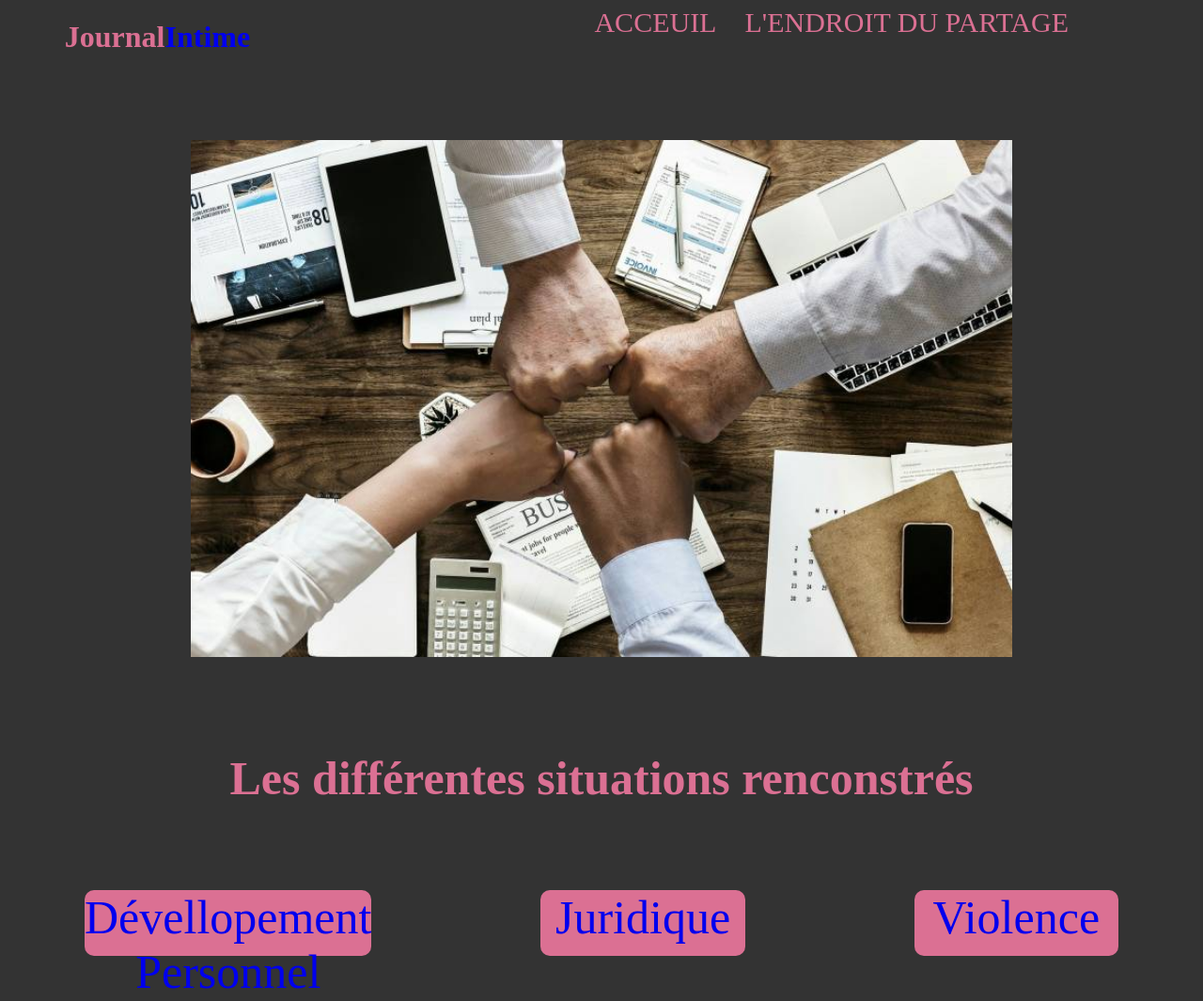
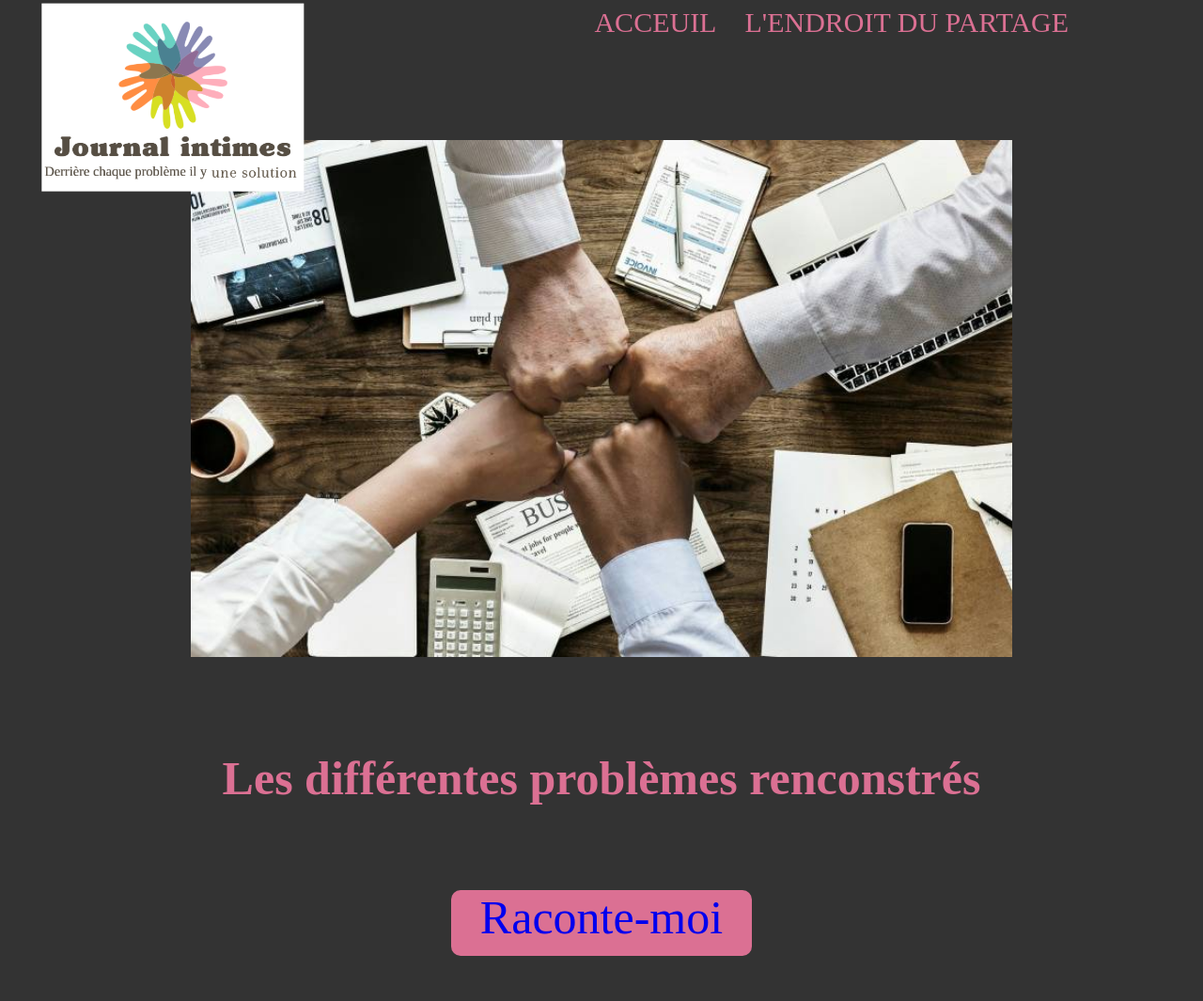
Before and after one commit to GuillianPivaty/Journal, a plain HTML site: page index.html in a window 1280 px wide. Shown: the part 16-1081 px from the top of the page at 94% size. Drawn offline with Linux system fonts and the light colour scheme.

Commit message:
Add files via upload

```diff
--- a/index.html
+++ b/index.html
@@ -11,7 +11,7 @@
 <body>
     <header>
         <div class="logo">
-            <h1><a href="index.html"><span>Journal</span>Intime</a></h1>
+            <a href="index.html"><img src="logo.png" height="200px"></a>
         </div>
 
         <ul class="menu">
@@ -26,15 +26,10 @@
     </section>
     <div>
         <div id="Page2">
-            <h1> <strong> Les différentes situations renconstrés </strong></h1>
+            <h1> <strong> Les différentes problèmes renconstrés </strong></h1>
             <div id="page2">
-                <div> <a target="_blank" href="#">
-                        Dévellopement
-                        Personnel</a> </div>
 
-                <div> <a target="_blank" href="#">Juridique</a></div>
-
-                <div> <a target="_blank" href="#">Violence</a> </div>
+                <div> <a target="_blank" href="dit.html">Raconte-moi</a></div>
                 </div>
             </div>
         </div>
```
Also changed, not shown: logo1.gif (added).
